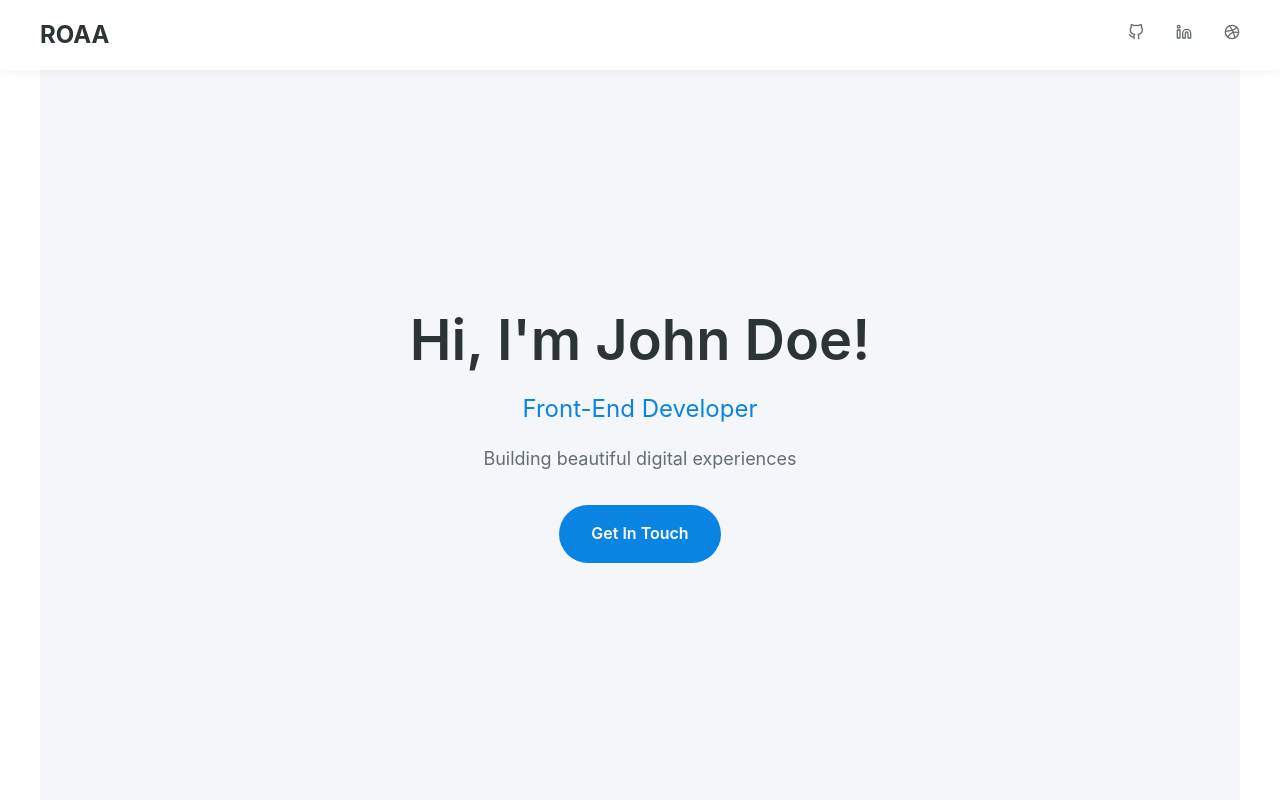
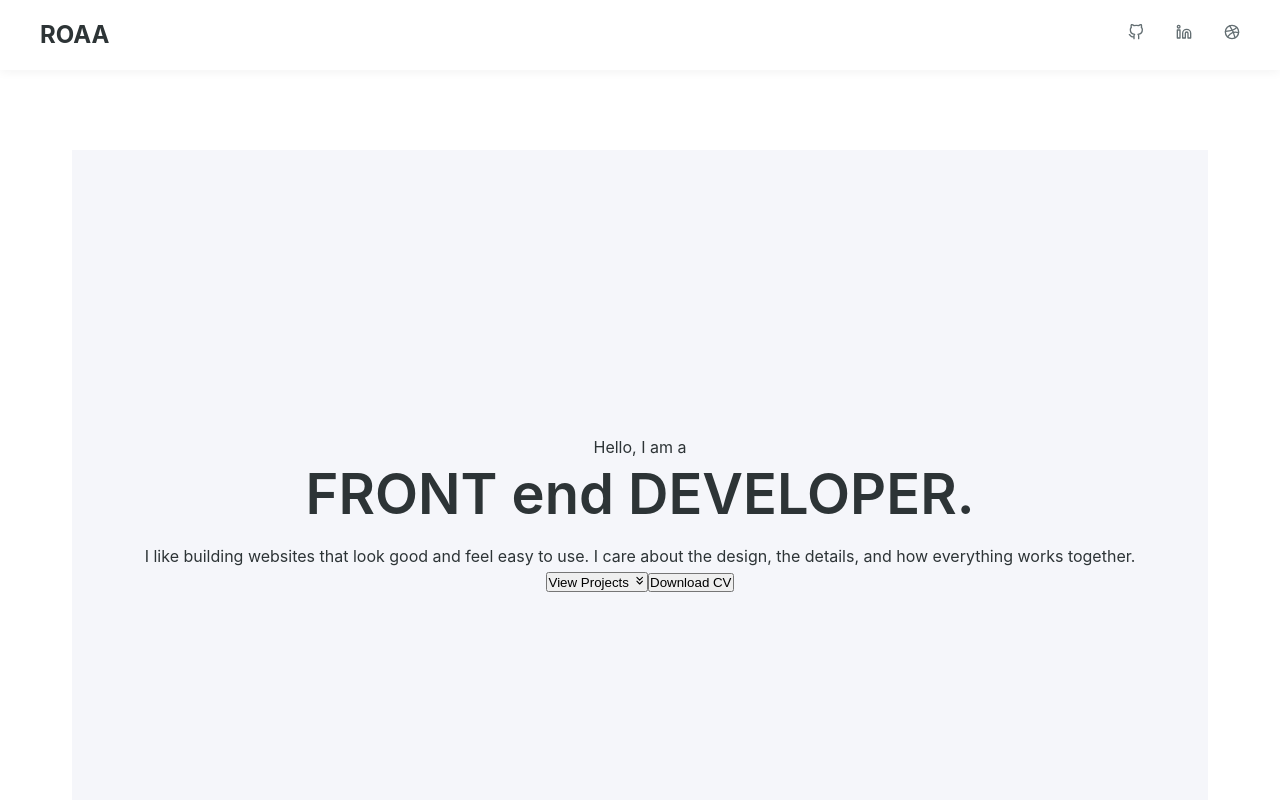
Before and after one commit to RoaaBadr/ro.frontdev, a React (Vite) app: page / in a window 1280 px wide. Shown: the top 800 px of the page. Built offline with nearby package versions, Linux system fonts and the light colour scheme.

Commit message:
extract hero section into dedicated Hero component

```diff
--- a/src/App.css
+++ b/src/App.css
@@ -58,52 +58,6 @@ section h2 {
   font-size: 2.5rem;
   margin-bottom: 2rem;
   text-align: center;
-}
-
-.hero {
-  min-height: calc(100vh - 70px);
-  display: flex;
-  align-items: center;
-  justify-content: center;
-  text-align: center;
-  background-color: var(--light-background);
-}
-
-.hero-content {
-  max-width: 800px;
-}
-
-.hero h1 {
-  font-size: 3.5rem;
-  margin-bottom: 1rem;
-  color: var(--primary-color);
-}
-
-.hero-subtitle {
-  font-size: 1.5rem;
-  color: var(--accent-color);
-  margin-bottom: 1rem;
-}
-
-.hero-description {
-  font-size: 1.125rem;
-  color: var(--secondary-color);
-  margin-bottom: 2rem;
-}
-
-.cta-button {
-  display: inline-block;
-  padding: 1rem 2rem;
-  background-color: var(--accent-color);
-  color: var(--white);
-  border-radius: 50px;
-  font-weight: 600;
-  transition: transform 0.3s ease, box-shadow 0.3s ease;
-}
-
-.cta-button:hover {
-  transform: translateY(-2px);
-  box-shadow: 0 10px 20px rgba(9, 132, 227, 0.3);
 }
 
 .about {
--- a/src/App.jsx
+++ b/src/App.jsx
@@ -1,4 +1,5 @@
 import './App.css'
+import Hero from './components/Hero'
 import Nav from './components/Nav'
 
 function App() {
@@ -6,17 +7,12 @@ function App() {
   return (
     <div className="app">
       <header className="header">
-        <Nav/>
+        <Nav />
       </header>
 
       <main>
-        <section className="hero" id="hero">
-          <div className="hero-content">
-            <h1>Hi, I'm John Doe!</h1>
-            <p className="hero-subtitle">Front-End Developer</p>
-            <p className="hero-description">Building beautiful digital experiences</p>
-            <a href="#contact" className="cta-button">Get In Touch</a>
-          </div>
+        <section>
+          <Hero />
         </section>
 
         <section className="about" id="about">
--- /dev/null
+++ b/src/components/Hero.jsx
@@ -0,0 +1,23 @@
+import '../css/Hero.css';
+import { FiChevronsDown } from "react-icons/fi";
+
+function Hero () {
+  return (
+    <section className="hero">
+      <div className="container">
+        {/** Right Side */}
+        <p>Hello, I am a</p>
+        <h1>FRONT <span>end</span> DEVELOPER.</h1>
+
+        {/** Left Side */}
+        <p>I like building websites that look good and feel easy to use.
+            I care about the design, the details, and how everything
+            works together.
+        </p>
+        <button><a href="#projects">View Projects</a> <FiChevronsDown /></button>
+        <button><a href="https://example.com/cv.pdf" target="_blank" rel="noopener noreferrer">Download CV</a></button>
+      </div>
+    </section>
+  );
+}
+export default Hero
--- /dev/null
+++ b/src/css/Hero.css
@@ -0,0 +1,46 @@
+
+.hero {
+  min-height: calc(100vh - 70px);
+  display: flex;
+  align-items: center;
+  justify-content: center;
+  text-align: center;
+  background-color: var(--light-background);
+}
+
+.hero-content {
+  max-width: 800px;
+}
+
+.hero h1 {
+  font-size: 3.5rem;
+  margin-bottom: 1rem;
+  color: var(--primary-color);
+}
+
+.hero-subtitle {
+  font-size: 1.5rem;
+  color: var(--accent-color);
+  margin-bottom: 1rem;
+}
+
+.hero-description {
+  font-size: 1.125rem;
+  color: var(--secondary-color);
+  margin-bottom: 2rem;
+}
+
+.cta-button {
+  display: inline-block;
+  padding: 1rem 2rem;
+  background-color: var(--accent-color);
+  color: var(--white);
+  border-radius: 50px;
+  font-weight: 600;
+  transition: transform 0.3s ease, box-shadow 0.3s ease;
+}
+
+.cta-button:hover {
+  transform: translateY(-2px);
+  box-shadow: 0 10px 20px rgba(9, 132, 227, 0.3);
+}
```
